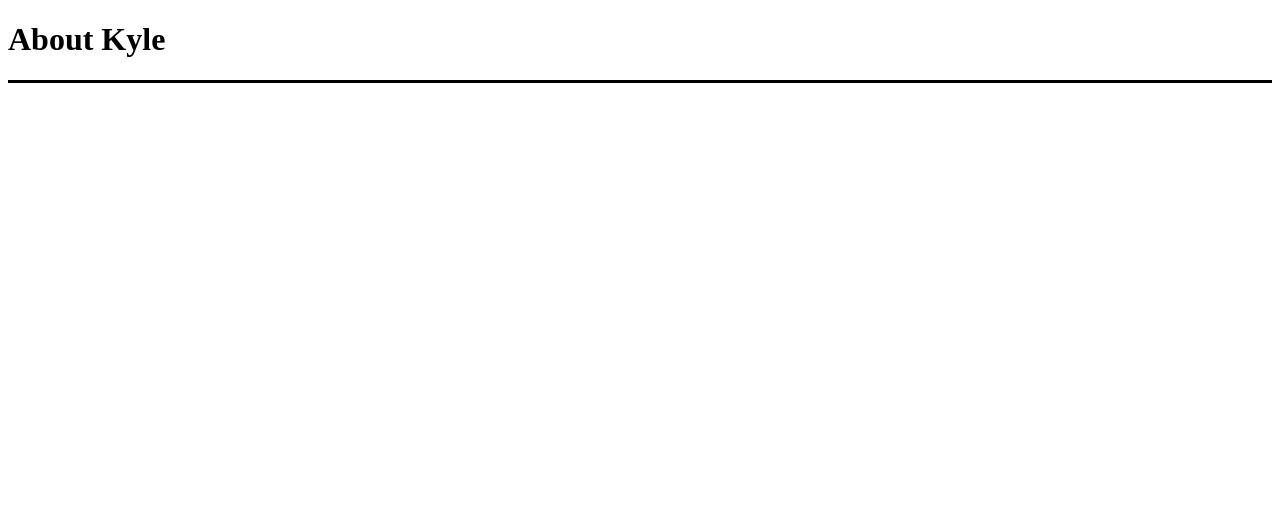
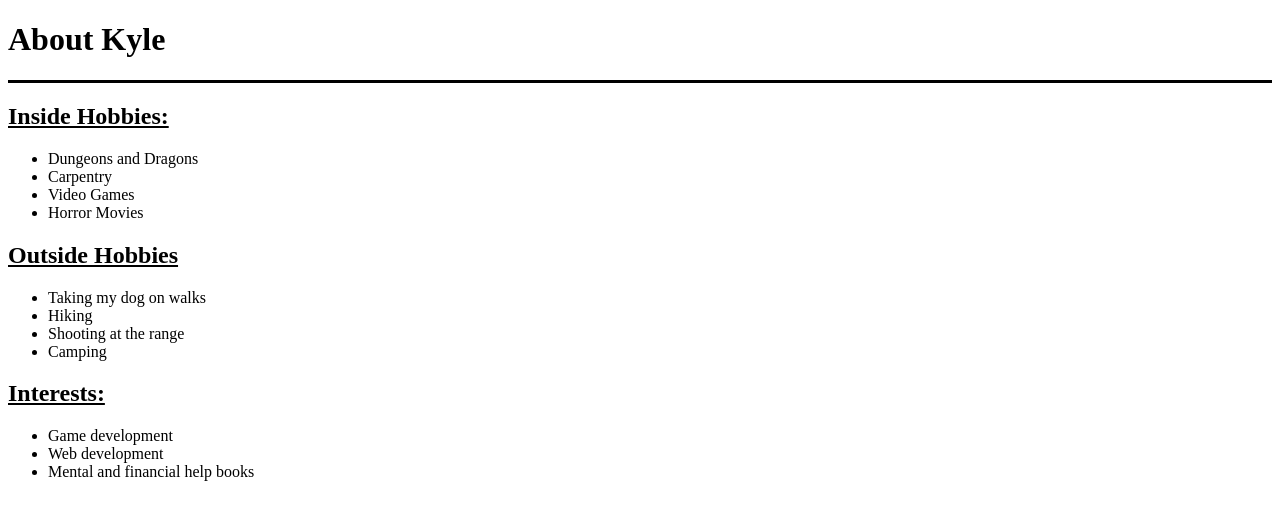
Before and after one commit to ktumli/My-Resume, a plain HTML site: page about_me.html in a window 1280 px wide. Drawn offline with Linux system fonts and the light colour scheme.

Commit message:
Project completion

```diff
--- a/about_me.html
+++ b/about_me.html
@@ -8,5 +8,26 @@
 <body>
     <h1>About Kyle</h1>
     <hr size="3" color="black">
+
+    <h2><u>Inside Hobbies:</u></h2>
+    <ul>
+        <li>Dungeons and Dragons</li>
+        <li>Carpentry</li>
+        <li>Video Games</li>
+        <li>Horror Movies</li>
+    </ul>
+    <h2><u>Outside Hobbies</u></h2>
+    <ul>
+        <li>Taking my dog on walks</li>
+        <li>Hiking</li>
+        <li>Shooting at the range</li>
+        <li>Camping</li>
+    </ul>
+    <h2><u>Interests:</u></h2>
+    <ul>
+        <li>Game development</li>
+        <li>Web development</li>
+        <li>Mental and financial help books</li>
+    </ul>
 </body>
 </html>
```
Also changed, not shown: references.html (+15 -0 lines).
